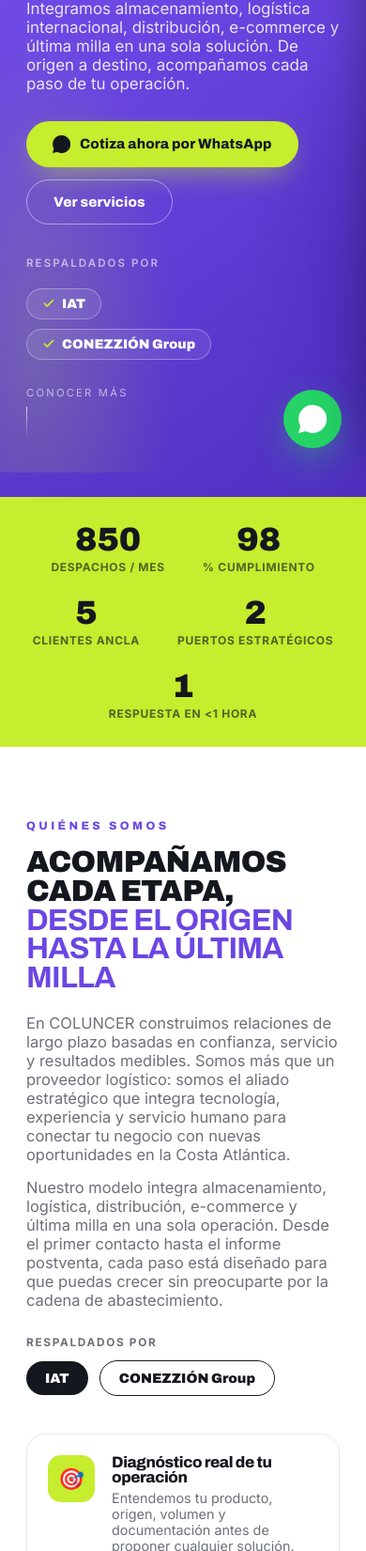
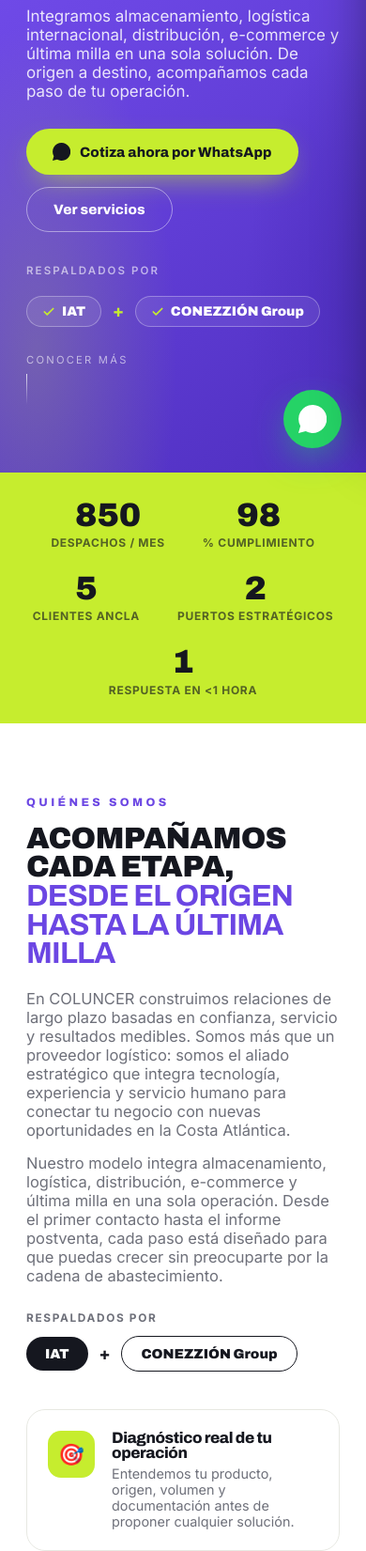
Before and after one commit to Surfnpunk86/coluncer, a plain HTML site: page index.html in a window 390 px wide. Shown: the part 341-1992 px from the top of the page at 94% size. Drawn offline with Linux system fonts and the light colour scheme.

Commit message:
Add files via upload

```diff
--- a/index.html
+++ b/index.html
@@ -364,8 +364,6 @@ button{cursor:pointer;font-family:inherit}
   .shophead{flex-direction:column;align-items:flex-start}
   .cl{width:160px;height:84px}
   .si{justify-content:center;gap:24px 40px}
-  .pillrow{flex-direction:column;align-items:flex-start;gap:10px}
-  .plus-sep{display:none}
   .fcols{gap:32px}
 }
 @media(prefers-reduced-motion:reduce){
@@ -476,6 +474,7 @@ button{cursor:pointer;font-family:inherit}
         <span class="lbl">Respaldados por</span>
         <div class="chiprow">
           <span class="chip a">IAT</span>
+          <span class="plus-sep" style="color:var(--K);font-family:'Archivo';font-weight:900;font-size:1.1rem">+</span>
           <span class="chip b">CONEZZIÓN Group</span>
         </div>
       </div>
```
